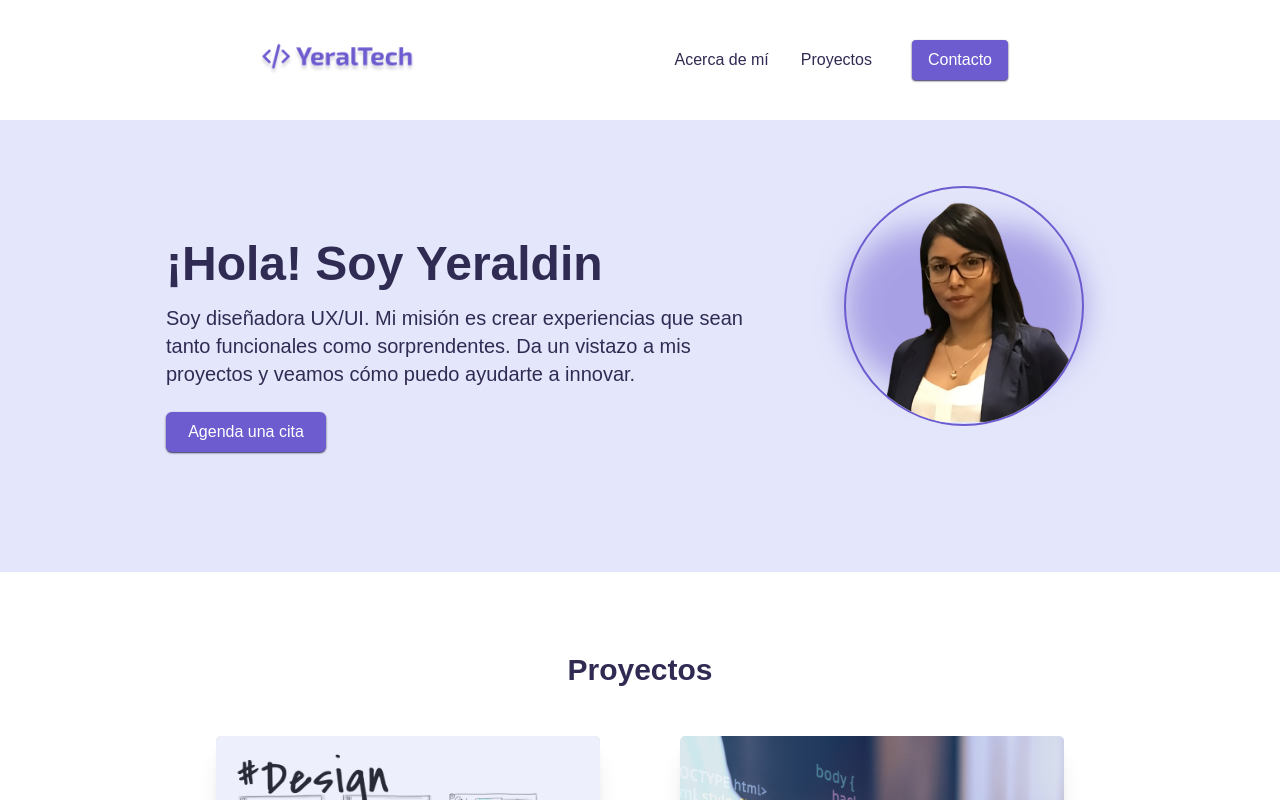
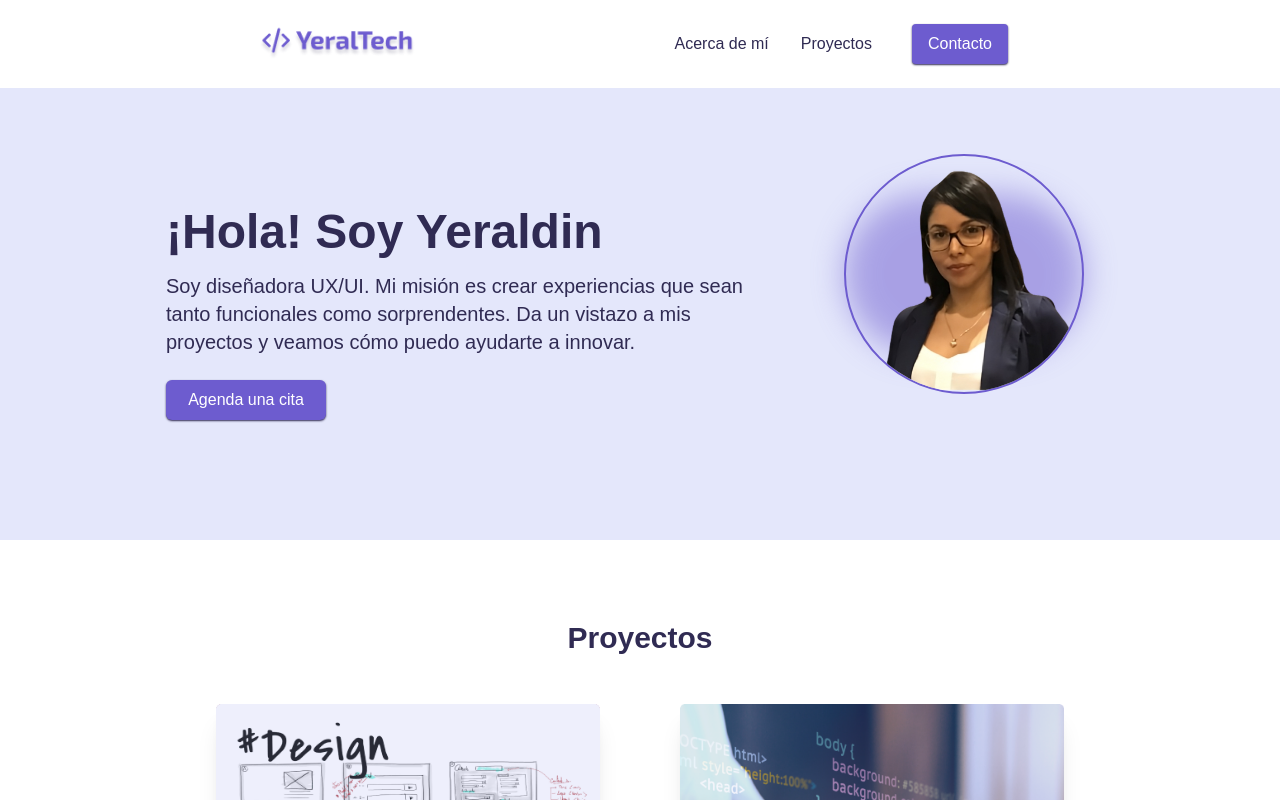
Before and after one commit to YeralTech/YeralTech-web, a React (Vite) app: page / in a window 1280 px wide. Shown: the top 800 px of the page. Built offline with nearby package versions, Linux system fonts and the light colour scheme.

Commit message:
ajustando medida navbar

```diff
--- a/src/components/Navbar.jsx
+++ b/src/components/Navbar.jsx
@@ -25,7 +25,7 @@ const Navbar = () => {
   const openWhatsapp = () => window.open(whatsapp, '_blank');
 
   return (
-    <nav id="navbar" className="flex items-center justify-between py-4 px-8 lg:px-0 max-w-screen-md mx-auto ">
+    <nav id="navbar" className="flex items-center justify-between px-8 lg:px-0 max-w-screen-md mx-auto ">
       <NavLink to="/" className={({ isActive }) => (isActive ? 'text-primary' : 'text-text')}>
       <img className="w-40 h-auto" src="/asset/logo.png" alt="logo Yeraldin" />
 
```
